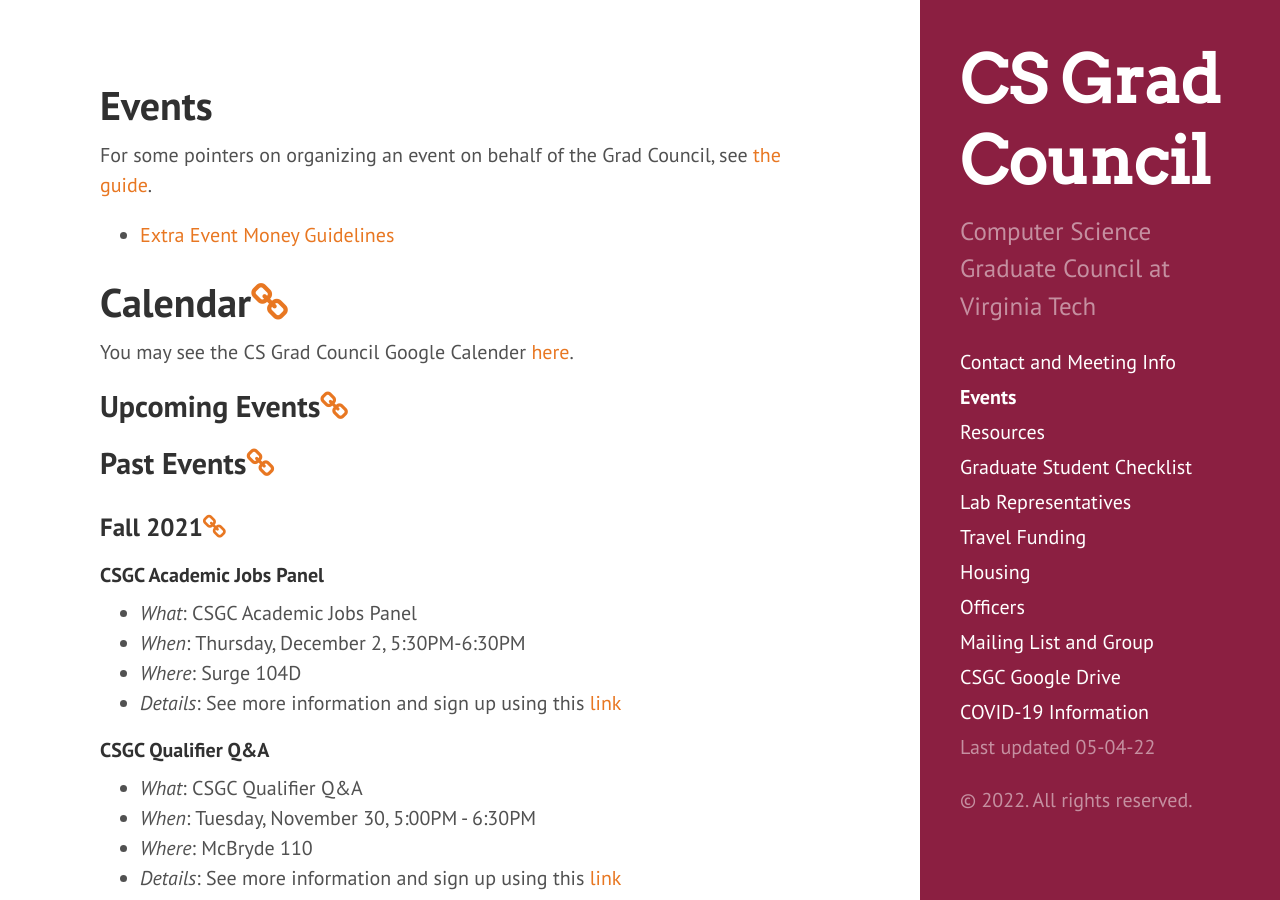
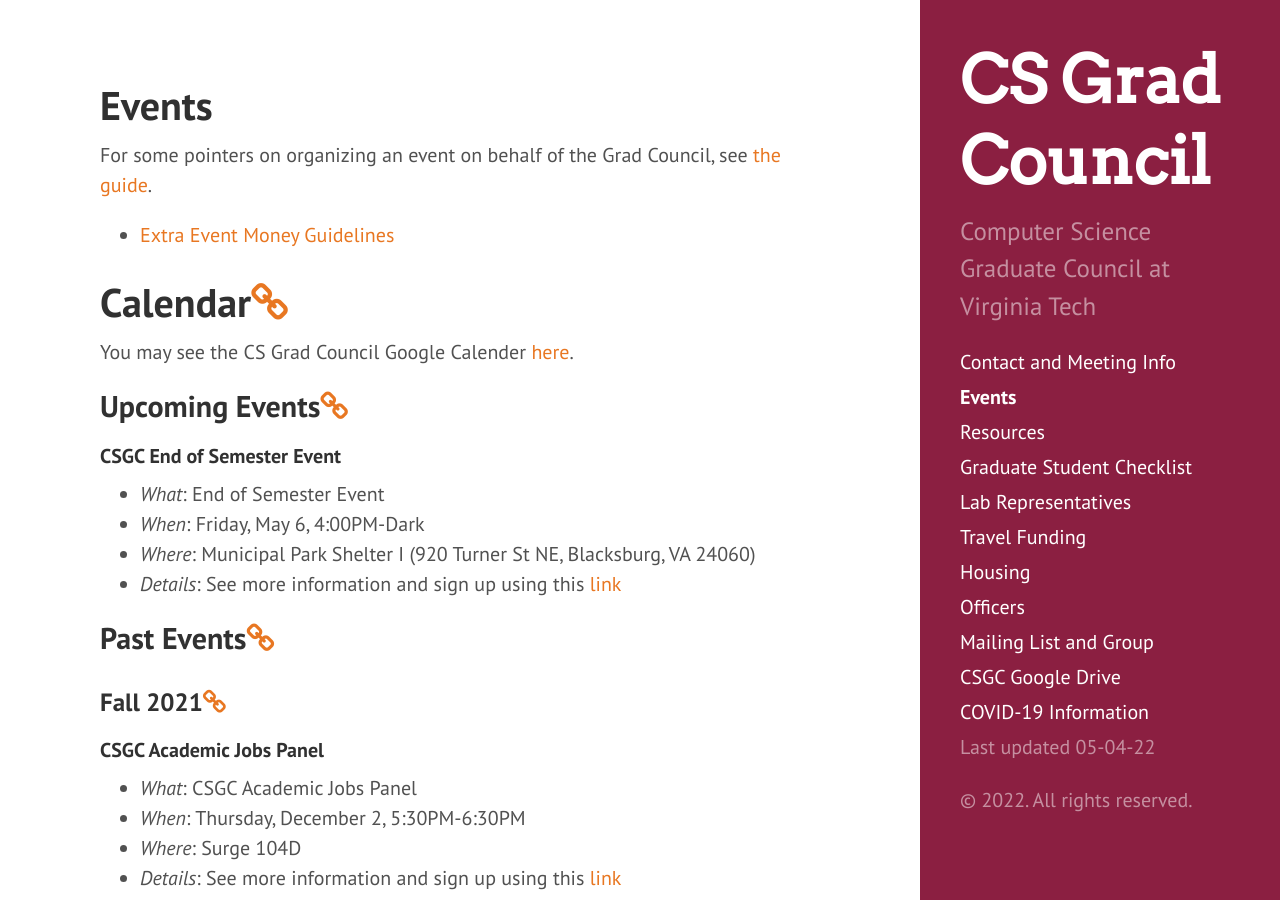
Before and after one commit to CSGraduateCouncil-VirginiaTech/csgc-website, a Jekyll site: the page built from events.md, in a window 1280 px wide and 900 px high. Built offline with Jekyll 4.4.1, drawn with Linux system fonts in a browser that asks for light colours.

Commit message:
add end of semester event
Signed-off-by: Alex Hicks <awh4kc@virginia.edu>

```diff
--- a/events.md
+++ b/events.md
@@ -12,6 +12,13 @@
 You may see the CS Grad Council Google Calender [here](https://calendar.google.com/calendar?cid=dnQuZWR1X240bnQ0aGdlNTBrdjdqajFjZDN1NzllaW1rQGdyb3VwLmNhbGVuZGFyLmdvb2dsZS5jb20).
 
 ## <a name="UpcomingEvents"></a>Upcoming Events<a href="#UpcomingEvents"><i class="fa fa-link" aria-hidden="true"></i></a>
+
+#### CSGC End of Semester Event
+
+- *What*: End of Semester Event
+- *When*: Friday, May 6, 4:00PM-Dark
+- *Where*: Municipal Park Shelter I (920 Turner St NE, Blacksburg, VA 24060)
+- *Details*: See more information and sign up using this [link](https://forms.gle/dbqCaThZquqpyhnM9)
 
 ## <a name="PastEvents"></a>Past Events<a href="#PastEvents"><i class="fa fa-link" aria-hidden="true"></i></a>
 
```
